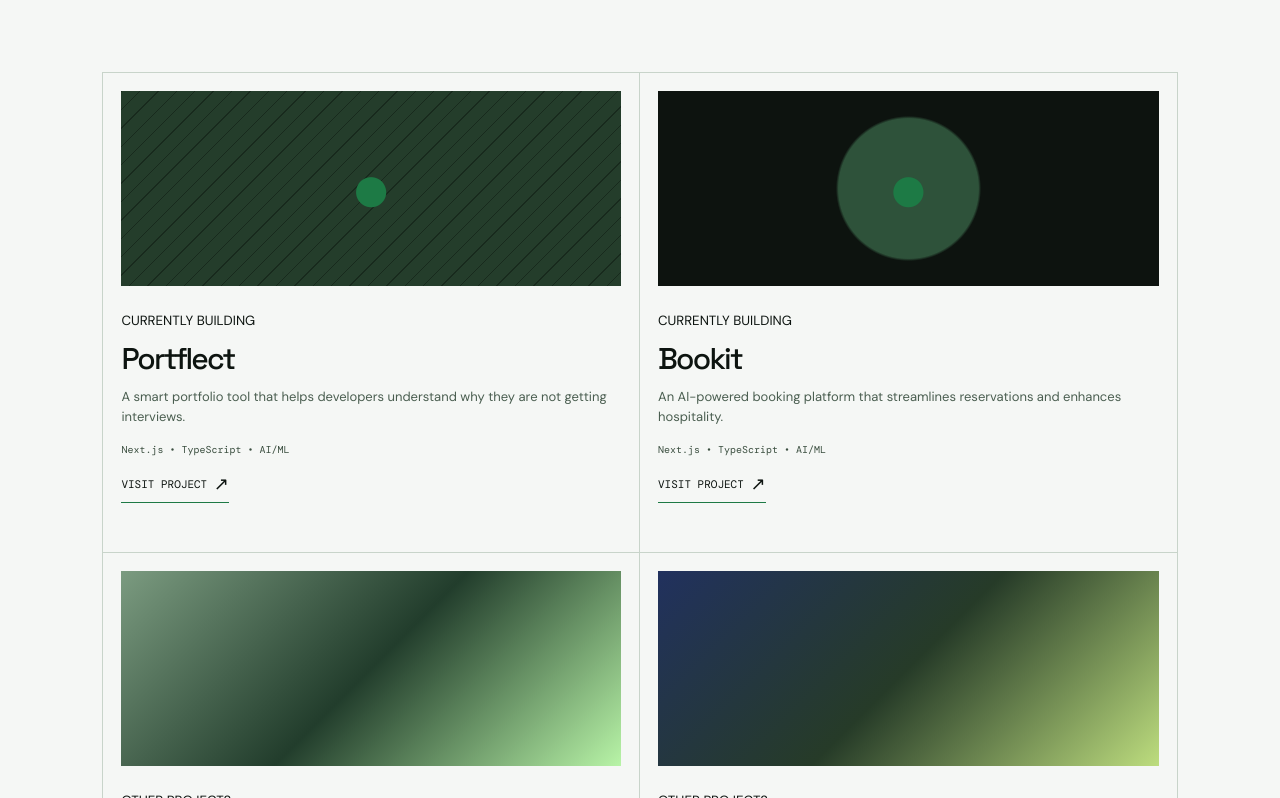
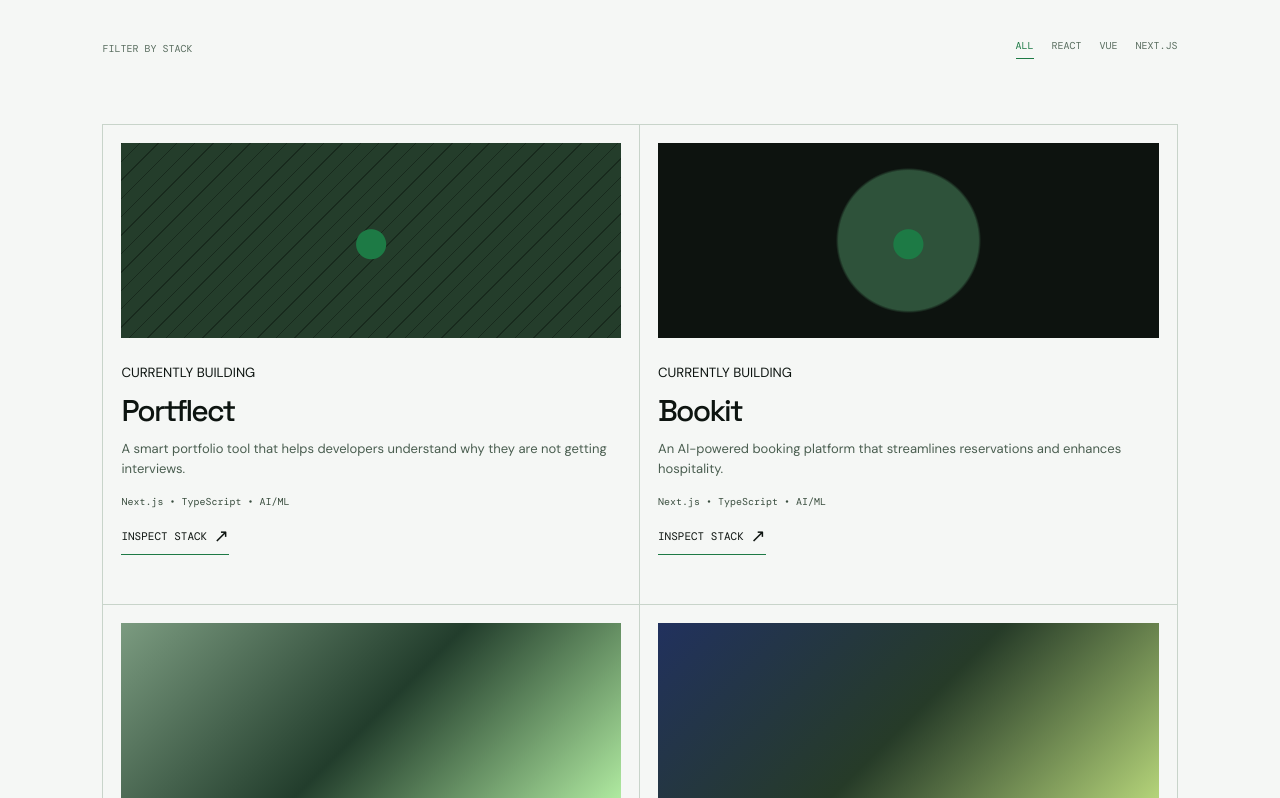
Before and after one commit to bmtonga/myportfolio, a React (Vite) app: page / in a window 1280 px wide. Shown: the part 2202-3000 px from the top of the page. Built offline with nearby package versions, Linux system fonts and the light colour scheme.

Commit message:
feat: add interactive full-stack project explorer

```diff
--- a/src/components/Projects/Projects.css
+++ b/src/components/Projects/Projects.css
@@ -3,6 +3,40 @@
     display: grid;
     grid-template-columns: 1fr 1fr;
     border: 1px solid var(--line)
+}
+
+.project-tools {
+    display: flex;
+    align-items: center;
+    justify-content: space-between;
+    gap: 20px;
+    margin-top: 32px;
+    color: var(--muted-alt);
+    font: 10px var(--mono)
+}
+
+.project-filters {
+    display: flex;
+    gap: 18px;
+    flex-wrap: wrap;
+    justify-content: flex-end
+}
+
+.project-filters button,
+.close-inspector {
+    padding: 0 0 6px;
+    border: 0;
+    border-bottom: 1px solid transparent;
+    background: transparent;
+    color: var(--muted-alt);
+    cursor: pointer;
+    font: 10px var(--mono)
+}
+
+.project-filters button:hover,
+.project-filters button.active {
+    color: var(--green);
+    border-bottom-color: var(--green)
 }
 
 .project {
@@ -87,6 +121,21 @@
     border-bottom-color: var(--text);
 }
 
+.inspect-project {
+    padding: 0 0 7px;
+    border: 0;
+    border-bottom: 1px solid var(--green);
+    background: transparent;
+    color: var(--text);
+    cursor: pointer;
+    font: 11px var(--mono)
+}
+
+.inspect-project:hover {
+    color: var(--green);
+    transform: translateY(-3px)
+}
+
 .tags {
     display: block;
     margin: 16px 0;
@@ -94,7 +143,67 @@
     font: 10px var(--mono)
 }
 
+.stack-inspector {
+    display: grid;
+    grid-template-columns: 1fr 1.5fr auto;
+    align-items: center;
+    gap: 28px;
+    margin-top: 22px;
+    padding: 24px;
+    border: 1px solid var(--green);
+    background: var(--bg-elevated)
+}
+
+.stack-inspector small {
+    color: var(--green);
+    font: 10px var(--mono)
+}
+
+.stack-inspector h3 {
+    margin: 10px 0 0;
+    font: 500 22px var(--display);
+    letter-spacing: -.05em
+}
+
+.stack-layers {
+    display: grid;
+    grid-template-columns: repeat(2, minmax(0, 1fr));
+    gap: 12px 20px;
+    font: 11px var(--mono);
+    color: var(--muted-alt)
+}
+
+.stack-layers span {
+    display: flex;
+    gap: 10px;
+    align-items: baseline
+}
+
+.stack-layers b {
+    color: var(--green);
+    font-weight: 400
+}
+
+.close-inspector {
+    color: var(--text)
+}
+
+.close-inspector:hover {
+    color: var(--green);
+    border-bottom-color: var(--green)
+}
+
 @media(max-width:760px) {
+    .project-tools {
+        align-items: flex-start;
+        flex-direction: column;
+        gap: 14px
+    }
+
+    .project-filters {
+        justify-content: flex-start
+    }
+
     .projects {
         grid-template-columns: 1fr
     }
@@ -104,4 +213,24 @@
         border-right: 0;
         min-height: auto
     }
+
+    .stack-inspector {
+        grid-template-columns: 1fr auto;
+        gap: 20px;
+        padding: 18px
+    }
+
+    .stack-layers {
+        grid-column: 1 / -1
+    }
 }
+
+@media(max-width:420px) {
+    .stack-inspector {
+        grid-template-columns: 1fr
+    }
+
+    .close-inspector {
+        justify-self: start
+    }
+}
--- a/src/components/Projects/Projects.jsx
+++ b/src/components/Projects/Projects.jsx
@@ -1,55 +1,71 @@
 import "./Projects.css";
+import { useState } from "react";
 import { Arrow, Heading } from "../Shared/Shared.jsx";
 const projects = [
-  [
-    "Portflect",
-    "A smart portfolio tool that helps developers understand why they are not getting interviews.",
-    "Next.js • TypeScript • AI/ML",
-  ],
-  [
-    "Bookit",
-    "An AI-powered booking platform that streamlines reservations and enhances hospitality.",
-    "Next.js • TypeScript • AI/ML",
-  ],
-  [
-    "Mshel Homes",
-    "Real estate website with property listings and lead capture.",
-    "Vue.js • JavaScript • Supabase",
-  ],
-  [
-    "Green Light Music",
-    "Platform for African musicians to manage and monetize their catalogues.",
-    "Vue.js • REST APIs • Tailwind CSS",
-  ],
-  [
-    "Zummit Africa",
-    "Tech community platform built with the frontend team.",
-    "React • JavaScript • Material UI",
-  ],
-  [
-    "Barka Umshelia",
-    "Masterclass registration portal with a payment flow.",
-    "Vue.js • JavaScript • Tailwind CSS",
-  ],
+  { name: "Portflect", description: "A smart portfolio tool that helps developers understand why they are not getting interviews.", tags: "Next.js • TypeScript • AI/ML", layers: ["Next.js interface", "AI recommendation API", "PostgreSQL data", "Vercel deployment"] },
+  { name: "Bookit", description: "An AI-powered booking platform that streamlines reservations and enhances hospitality.", tags: "Next.js • TypeScript • AI/ML", layers: ["Next.js interface", "Booking API", "Supabase database", "Edge deployment"] },
+  { name: "Mshel Homes", description: "Real estate website with property listings and lead capture.", tags: "Vue.js • JavaScript • Supabase", layers: ["Vue.js interface", "Lead capture API", "Supabase database", "Vercel deployment"] },
+  { name: "Green Light Music", description: "Platform for African musicians to manage and monetize their catalogues.", tags: "Vue.js • REST APIs • Tailwind CSS", layers: ["Vue.js interface", "REST catalogue API", "Relational data", "Cloud deployment"] },
+  { name: "Zummit Africa", description: "Tech community platform built with the frontend team.", tags: "React • JavaScript • Material UI", layers: ["React interface", "Community API", "Content data", "Continuous deployment"] },
+  { name: "Barka Umshelia", description: "Masterclass registration portal with a payment flow.", tags: "Vue.js • JavaScript • Tailwind CSS", layers: ["Vue.js interface", "Registration API", "Payment records", "Cloud deployment"] },
 ];
 export default function Projects() {
+  const [activeFilter, setActiveFilter] = useState("ALL");
+  const [inspectedProject, setInspectedProject] = useState(null);
+  const filters = ["ALL", "REACT", "VUE", "NEXT.JS"];
+  const visibleProjects = projects.filter((project) =>
+    activeFilter === "ALL" || project.tags.toUpperCase().includes(activeFilter),
+  );
+
   return (
     <section id="work">
       <Heading eyebrow="02 / WORKS">Selected Work</Heading>
+      <div className="project-tools" aria-label="Project filters">
+        <span>FILTER BY STACK</span>
+        <div className="project-filters">
+          {filters.map((filter) => (
+            <button
+              className={activeFilter === filter ? "active" : ""}
+              key={filter}
+              type="button"
+              onClick={() => setActiveFilter(filter)}
+            >
+              {filter}
+            </button>
+          ))}
+        </div>
+      </div>
       <div className="projects">
-        {projects.map((p, i) => (
-          <article className="project" key={p[0]}>
-            <div className={"visual v" + i}>{i < 2 ? "●" : ""}</div>
-            <small>{i < 2 ? "CURRENTLY BUILDING" : "OTHER PROJECTS"}</small>
-            <h3>{p[0]}</h3>
-            <p>{p[1]}</p>
-            <span className="tags">{p[2]}</span>
-            <a href="#">
-              VISIT PROJECT <Arrow />
-            </a>
+        {visibleProjects.map((project) => {
+          const index = projects.indexOf(project);
+          return (
+          <article className="project" key={project.name}>
+            <div className={"visual v" + index}>{index < 2 ? "●" : ""}</div>
+            <small>{index < 2 ? "CURRENTLY BUILDING" : "OTHER PROJECTS"}</small>
+            <h3>{project.name}</h3>
+            <p>{project.description}</p>
+            <span className="tags">{project.tags}</span>
+            <button className="inspect-project" type="button" onClick={() => setInspectedProject(project)}>
+              INSPECT STACK <Arrow />
+            </button>
           </article>
-        ))}
+          );
+        })}
       </div>
+      {inspectedProject && (
+        <div className="stack-inspector" aria-live="polite">
+          <div>
+            <small>STACK TRACE / {inspectedProject.name.toUpperCase()}</small>
+            <h3>From interface to infrastructure.</h3>
+          </div>
+          <div className="stack-layers">
+            {inspectedProject.layers.map((layer, index) => (
+              <span key={layer}><b>0{index + 1}</b>{layer}</span>
+            ))}
+          </div>
+          <button className="close-inspector" type="button" onClick={() => setInspectedProject(null)} aria-label="Close stack trace">CLOSE ×</button>
+        </div>
+      )}
     </section>
   );
 }
```
Also changed, not shown: 4 other files (tests, documents, lock files or other folders).
